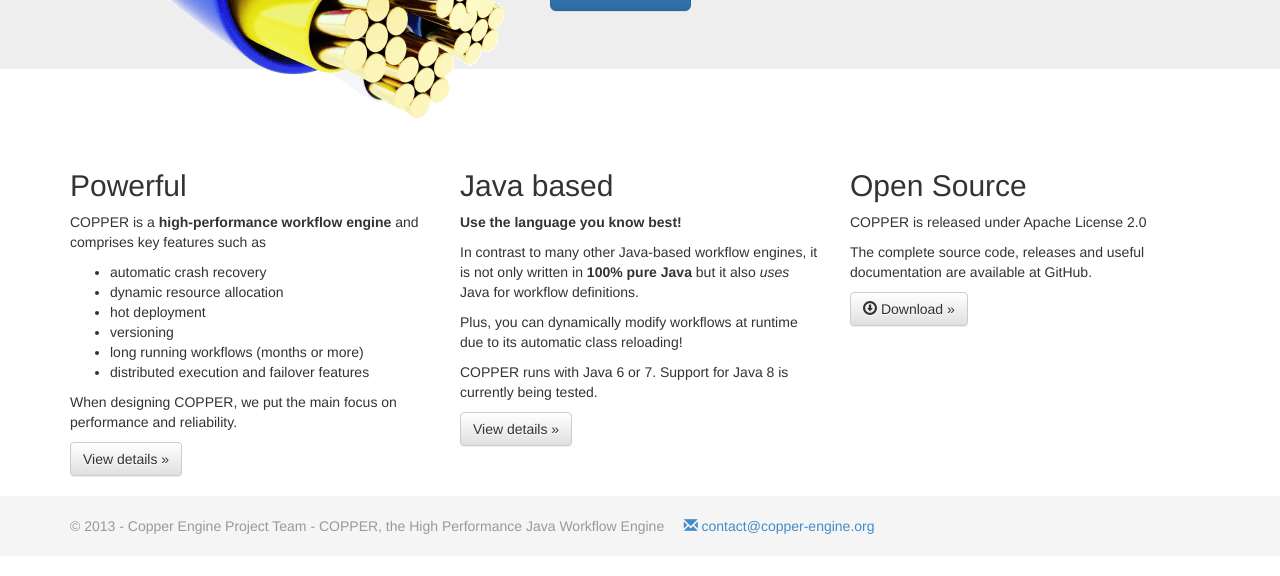
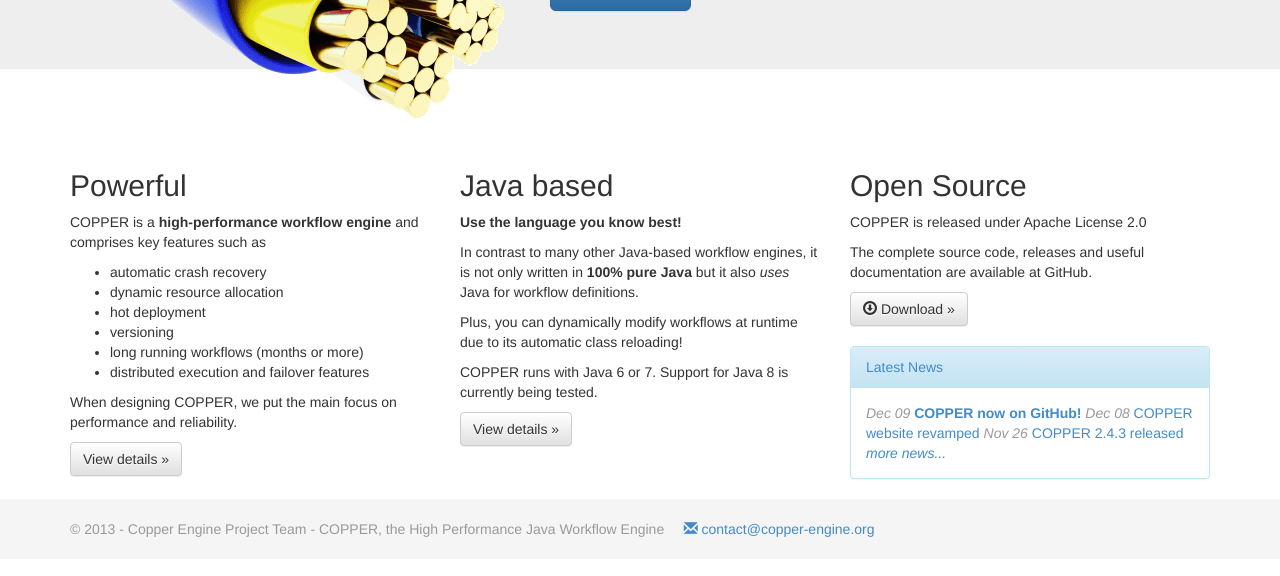
Before and after one commit to copper-engine/copper-engine.github.io, a Jekyll site: the page built from index.html, in a window 1280 px wide, cut to the strip 324-900 px from the top of the page. Built offline with Jekyll 4.4.1, drawn with Linux system fonts in a browser that asks for light colours; nearby versions of some CDN libraries.

Commit message:
added news section with 4 exiting news items; home page displays 3 recent news headlines

```diff
--- a/_config.yml
+++ b/_config.yml
@@ -1,6 +1,19 @@
 # Jekyll configuration
 # see http://jekyllrb.com/docs/configuration/
+
+# turn on GitHub flavored Markdown (see http://jekyllrb.com/docs/configuration/#kramdown)
+markdown: kramdown
+kramdown:
+  input: GFM
 
 # Jekyll excludes dot-files such as .gitignore oder .idea by default,
 # but we need to exclude some more files
 exclude: ['Gemfile*','*.iml','README.md']
+
+# use pretty url's for blog posts (see http://jekyllrb.com/docs/permalinks/)
+permalink: "/blog/:year-:month-:day/:title/"
+
+# paginate settings for the news/blog posts (see http://jekyllrb.com/docs/pagination/)
+# TODO: change this to 5 or 10 when we have more posts
+paginate: 3
+paginate_path: "/blog/page:num"
--- /dev/null
+++ b/_includes/blog-newsflash.html
@@ -0,0 +1,9 @@
+<div class="panel panel-info blog-newsflash">
+    <div class="panel-heading"><a href="/blog/">Latest News</a></div>
+    <div class="panel-body">
+        {% for post in site.posts limit:{{include.maxItems}} %}
+            <span class="date">{{ post.date | date: "%b %d" }}</span> <a class="{% if forloop.first %}first{% endif %}" href="{{ post.url }}">{{ post.title }}</a>
+        {% endfor %}
+        <span class="more"><a href="/blog/">more news...</a></span>
+    </div>
+</div>
--- a/_layouts/default.html
+++ b/_layouts/default.html
@@ -52,6 +52,7 @@
             <div class="collapse navbar-collapse">
                 <ul class="nav navbar-nav">
                     <li class="{% if page.tabname == 'home' %}active{% endif %}"><a href="/">Home</a></li>
+                    <li class="{% if page.tabname == 'news' %}active{% endif %}"><a href="/blog/">News</a></li>
                     <li class="{% if page.tabname == 'about' %}active{% endif %}"><a href="/about/">About</a></li>
                     <li class="{% if page.tabname == 'features' %}active{% endif %}"><a href="/features/">Features</a></li>
                     <li class="{% if page.tabname == 'docs' %}active{% endif %} dropdown"><a href="#" class="dropdown-toggle" data-toggle="dropdown">Docs <b class="caret"></b></a>
--- a/css/copper.css
+++ b/css/copper.css
@@ -39,6 +39,15 @@
     margin: 20px 0 0 0;
 }
 
+a.anchor {
+    /* adjust anchors for fixed header */
+    /* see http://stackoverflow.com/questions/10732690/offsetting-an-html-anchor-to-adjust-for-fixed-header */
+    display: block;
+    visibility: hidden;
+    position: relative;
+    top: -60px;
+}
+
 #footer > .container {
     padding-left: 15px;
     padding-right: 15px;
@@ -65,3 +74,33 @@
     font-weight: bold;
     font-size: 12px;
 }
+
+.blog-head {
+    font-size: 12px;
+    color: #999;
+}
+
+.blog-head .author .name {
+    font-weight: bold;
+}
+
+.blog-entry {
+    margin: 20px 0 20px 0;
+}
+
+.blog-newsflash {
+    margin-top: 20px;
+}
+
+.blog-newsflash .date {
+    color: #999;
+    font-style: italic;
+}
+
+.blog-newsflash .first {
+    font-weight: bold;
+}
+
+.blog-newsflash .more {
+    font-style: italic;
+}
--- a/index.html
+++ b/index.html
@@ -57,6 +57,8 @@
                 <p>The complete source code, releases and useful documentation are available at GitHub.</p>
 
                 <p><a class="btn btn-default" href="/downloads/" role="button"><span class="glyphicon glyphicon-download"></span> Download &raquo;</a></p>
+
+                {% include blog-newsflash.html maxItems=3 %}
             </div>
         </div>
     </div>
```
Also changed, not shown: _includes/blog-head.html (added, +8 -0 lines), _includes/blog-index-pagination.html (added, +22 -0 lines), _layouts/blog.html (added, +19 -0 lines), _posts/2013-06-10-forget-bpel.md (added, +17 -0 lines), _posts/2013-11-26-copper-2.4.3-released.md (added, +15 -0 lines), _posts/2013-12-08-revamped-website.md (added, +14 -0 lines), _posts/2013-12-09-now-on-github.md (added, +16 -0 lines), blog/index.html (added, +23 -0 lines), blog/news-index.html (added, +38 -0 lines).
